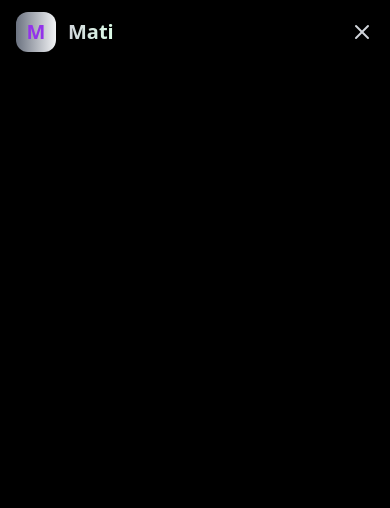
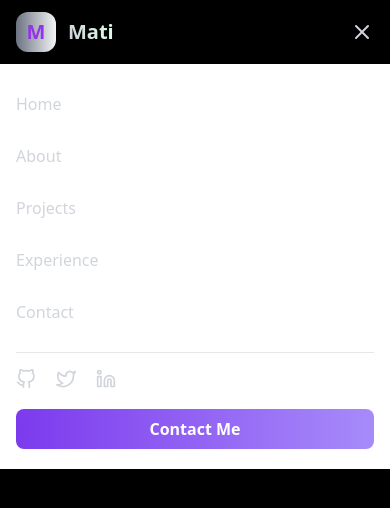
Before and after one commit to Mati-21/Portfolio, a React (Vite) app: page / in a window 390 px wide. Both pictures are taken after a click on the button 362 px from the left and 32 px from the top of the page. Shown: the top 508 px of the page. Built offline with nearby package versions, Linux system fonts and the light colour scheme.

Commit message:
add mobile menu

```diff
--- a/src/components/Header.jsx
+++ b/src/components/Header.jsx
@@ -92,15 +92,68 @@ function Header() {
 
         {/* Mobile Menu button */}
         <div className="md:hidden flex items-center">
-          <button onClick={toggleButton} className="text-gray-300">
+          <motion.button
+            whileTap={{ scale: 0.7 }}
+            onClick={toggleButton}
+            className="text-gray-300"
+          >
             {isOpen ? (
               <FiX className="w-6 h-6" />
             ) : (
               <FiMenu className="w-6 h-6" />
             )}
-          </button>
+          </motion.button>
         </div>
       </div>
+
+      {/* Mobile Menu conatainer */}
+      <motion.div
+        initial={{ opacity: 0, height: 0 }}
+        animate={{ opacity: isOpen ? 1 : 0, height: isOpen ? "auto" : 0 }}
+        transition={{ duration: 0.5 }}
+        className="md:hidden overflow-hidden bg-white dark:bg-gray-900 shadow-lg px-4 py-5 space-y-5"
+      >
+        <nav className="flex flex-col space-y-3">
+          {["Home", "About", "Projects", "Experience", "Contact"].map(
+            (item, index) => {
+              return (
+                <a
+                  onClick={toggleButton}
+                  key={index}
+                  href="#"
+                  className="text-gray-300 font-medium py-2"
+                >
+                  {item}
+                </a>
+              );
+            }
+          )}
+        </nav>
+
+        {/* Form Buttom */}
+        <div className="pt-4 border-t border-gray-200 dark:border-gray-700">
+          <div className="flex space-x-5">
+            <a href="#">
+              <FiGithub className="w-5 h-5 text-gray-300" />
+            </a>
+            <a href="#">
+              <FiTwitter className="w-5 h-5 text-gray-300" />
+            </a>
+            <a href="#">
+              <FiLinkedin className="w-5 h-5 text-gray-300" />
+            </a>
+          </div>
+        </div>
+
+        {/* Button */}
+
+        <button
+          onClick={() => toggleButton()}
+          className="block mt-5 w-full px-4 py-2 rounded-lg bg-gradient-to-r from-violet-600 to-violet-400 font-bold"
+        >
+          Contact Me
+        </button>
+      </motion.div>
     </div>
   );
 }
```
